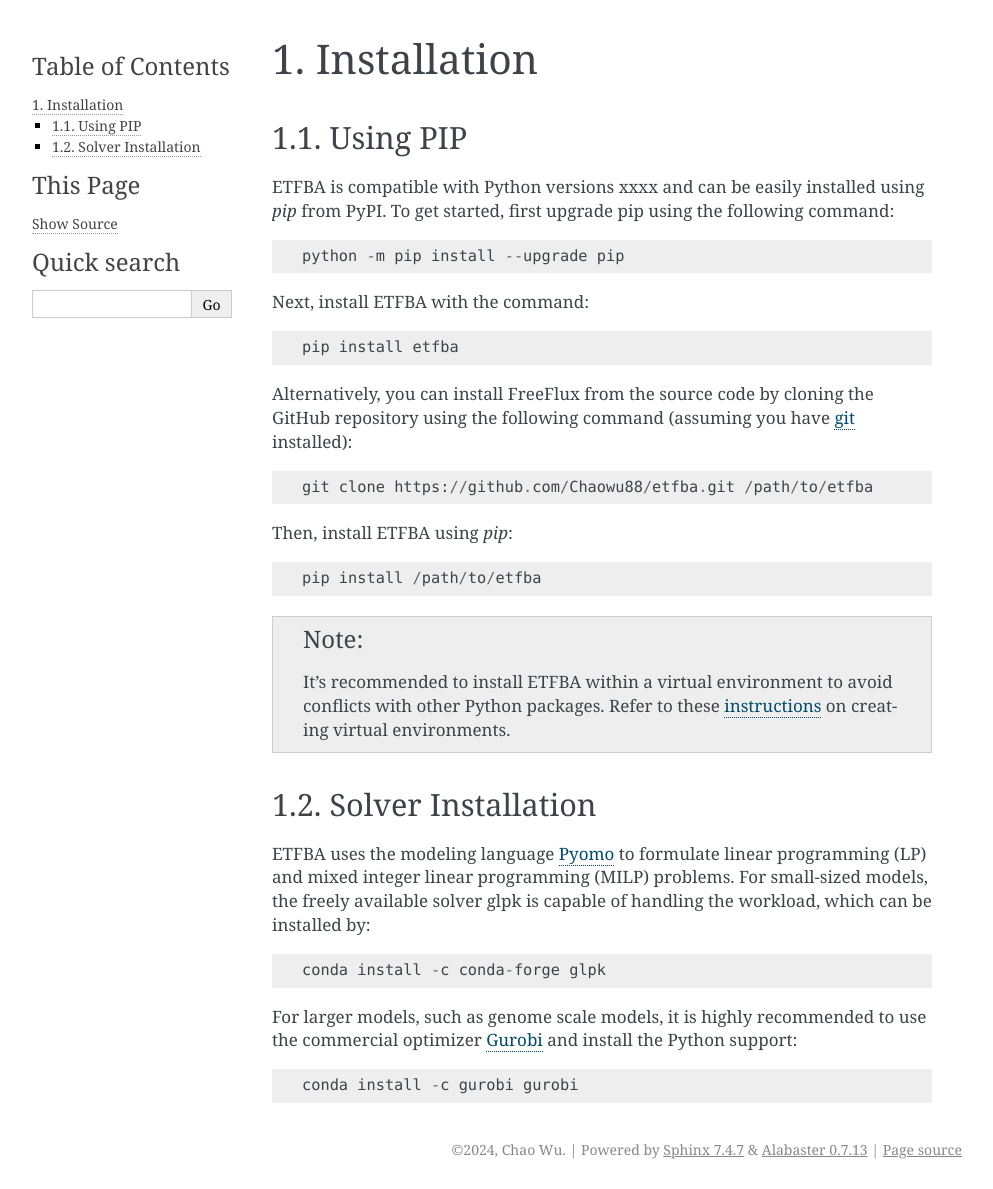
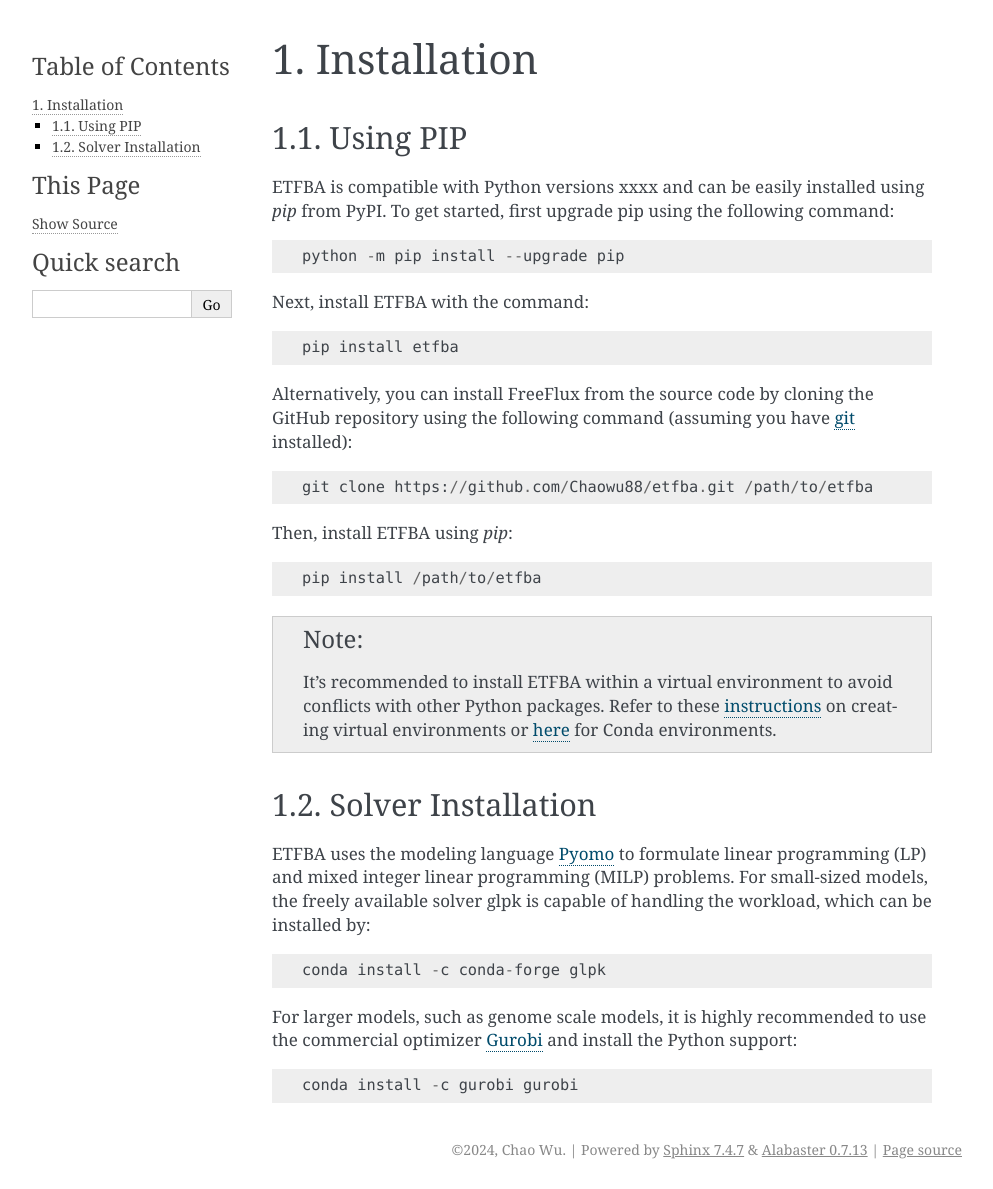
Before and after one commit to Chaowu88/etfba, a Sphinx documentation site: the page built from docs/source/installation.rst, in a window 1280 px wide. Shown: the whole page, without its empty margins (148-1141 px from the left). Built offline with Sphinx 7.4.7, drawn with Linux system fonts in a browser that asks for light colours; pages that are not in the unit, such as notebooks, are missing from menus.

Commit message:
Update installation.rst

```diff
--- a/docs/source/installation.rst
+++ b/docs/source/installation.rst
@@ -29,7 +29,7 @@
   pip install /path/to/etfba
 
 .. Note::
-  It's recommended to install ETFBA within a virtual environment to avoid conflicts with other Python packages. Refer to these `instructions <https://docs.python.org/3.8/tutorial/venv.html>`_ on creating virtual environments.
+  It's recommended to install ETFBA within a virtual environment to avoid conflicts with other Python packages. Refer to these `instructions <https://docs.python.org/3.8/tutorial/venv.html>`_ on creating virtual environments or `here <https://conda.io/projects/conda/en/latest/user-guide/tasks/manage-environments.html#creating-an-environment-with-commands>`_ for Conda environments.
 
 Solver Installation
 -------------------
```
